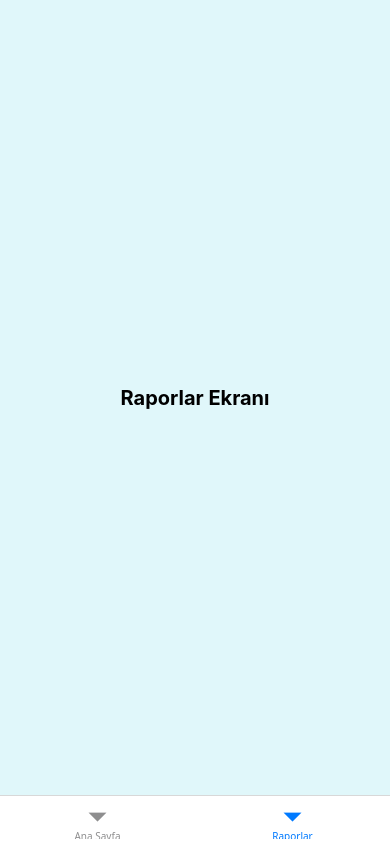
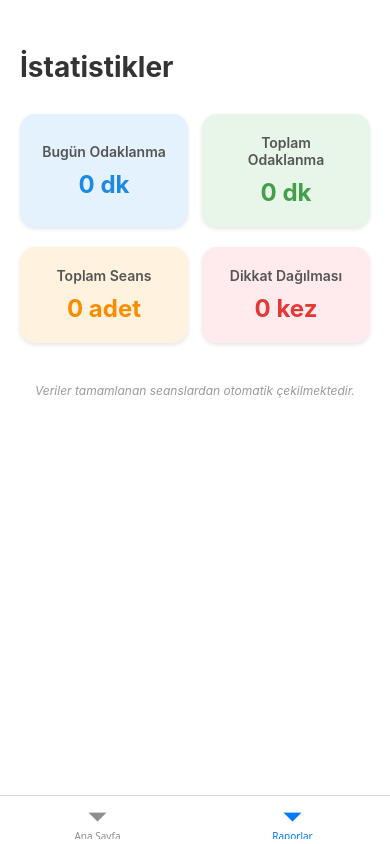
Before and after one commit to ozgrakby/OdakTakip, a React Native app: screen /Raporlar in a window 390 px wide. Built offline with nearby package versions, Linux system fonts and the light colour scheme.

Commit message:
Raporlama işlevi eklendi.

```diff
--- a/src/screens/HomeScreen.js
+++ b/src/screens/HomeScreen.js
@@ -5,7 +5,7 @@ import { Alert, AppState, ScrollView, StyleSheet, Text, TouchableOpacity, View }
 export default function HomeScreen() {
   const [selectedCategory, setSelectedCategory] = useState('Kodlama');
 
-  const INITIAL_TIME = 5;
+  const INITIAL_TIME = 25 * 60;
 
   const [timeLeft, setTimeLeft] = useState(INITIAL_TIME);
   const [isActive, setIsActive] = useState(false);
--- a/src/screens/ReportScreen.js
+++ b/src/screens/ReportScreen.js
@@ -1,14 +1,146 @@
-import { StyleSheet, Text, View } from 'react-native';
+import AsyncStorage from '@react-native-async-storage/async-storage';
+import { useFocusEffect } from '@react-navigation/native';
+import { useCallback, useState } from 'react';
+import { ScrollView, StyleSheet, Text, View } from 'react-native';
 
 export default function ReportScreen() {
+  const [stats, setStats] = useState({
+    todayTime: 0,
+    totalTime: 0,
+    totalDistractions: 0,
+    sessionCount: 0
+  });
+
+  const loadData = async () => {
+    try {
+      const jsonValue = await AsyncStorage.getItem('focus_sessions');
+      const sessions = jsonValue != null ? JSON.parse(jsonValue) : [];
+
+      let todayTotal = 0;
+      let allTimeTotal = 0;
+      let totalDistractions = 0;
+
+      const todayStr = new Date().toISOString().split('T')[0];
+
+      sessions.forEach(session => {
+        allTimeTotal += session.duration;
+        totalDistractions += session.distractions;
+
+        const sessionDateStr = session.date.split('T')[0];
+
+        if (sessionDateStr === todayStr) {
+          todayTotal += session.duration;
+        }
+      });
+      setStats({
+        todayTime: todayTotal,
+        totalTime: allTimeTotal,
+        totalDistractions: totalDistractions,
+        sessionCount: sessions.length
+      });
+
+    } catch (e) {
+      console.error("Veri okuma hatası:", e);
+    }
+  };
+
+  useFocusEffect(
+    useCallback(() => {
+      loadData();
+    }, [])
+  );
+
   return (
-    <View style={styles.container}>
-      <Text style={styles.text}>Raporlar Ekranı</Text>
-    </View>
+    <ScrollView style={styles.container}>
+      <Text style={styles.headerTitle}>İstatistikler</Text>
+
+      <View style={styles.statsGrid}>
+
+        <View style={[styles.card, { backgroundColor: '#E3F2FD' }]}>
+          <Text style={styles.cardTitle}>Bugün Odaklanma</Text>
+          <Text style={[styles.cardValue, { color: '#1E88E5' }]}>
+            {stats.todayTime} dk
+          </Text>
+        </View>
+
+        <View style={[styles.card, { backgroundColor: '#E8F5E9' }]}>
+          <Text style={styles.cardTitle}>Toplam Odaklanma</Text>
+          <Text style={[styles.cardValue, { color: '#43A047' }]}>
+            {stats.totalTime} dk
+          </Text>
+        </View>
+
+        <View style={[styles.card, { backgroundColor: '#FFF3E0' }]}>
+          <Text style={styles.cardTitle}>Toplam Seans</Text>
+          <Text style={[styles.cardValue, { color: '#FB8C00' }]}>
+            {stats.sessionCount} adet
+          </Text>
+        </View>
+
+        <View style={[styles.card, { backgroundColor: '#FFEBEE' }]}>
+          <Text style={styles.cardTitle}>Dikkat Dağılması</Text>
+          <Text style={[styles.cardValue, { color: '#E53935' }]}>
+            {stats.totalDistractions} kez
+          </Text>
+        </View>
+
+      </View>
+
+      <Text style={styles.infoText}>
+        Veriler tamamlanan seanslardan otomatik çekilmektedir.
+      </Text>
+
+    </ScrollView>
   );
 }
 
 const styles = StyleSheet.create({
-  container: { flex: 1, justifyContent: 'center', alignItems: 'center', backgroundColor: '#e0f7fa' },
-  text: { fontSize: 20, fontWeight: 'bold' }
+  container: {
+    flex: 1,
+    backgroundColor: '#fff',
+    padding: 20,
+    paddingTop: 50,
+  },
+  headerTitle: {
+    fontSize: 28,
+    fontWeight: 'bold',
+    color: '#333',
+    marginBottom: 30,
+  },
+  statsGrid: {
+    flexDirection: 'row',
+    flexWrap: 'wrap',
+    justifyContent: 'space-between',
+  },
+  card: {
+    width: '48%',
+    padding: 20,
+    borderRadius: 15,
+    marginBottom: 20,
+    justifyContent: 'center',
+    alignItems: 'center',
+    elevation: 3,
+    shadowColor: '#000',
+    shadowOffset: { width: 0, height: 2 },
+    shadowOpacity: 0.1,
+    shadowRadius: 4,
+  },
+  cardTitle: {
+    fontSize: 14,
+    color: '#555',
+    marginBottom: 10,
+    textAlign: 'center',
+    fontWeight: '600'
+  },
+  cardValue: {
+    fontSize: 24,
+    fontWeight: 'bold',
+  },
+  infoText: {
+    marginTop: 20,
+    textAlign: 'center',
+    color: '#999',
+    fontStyle: 'italic',
+    fontSize: 12
+  }
 });
```
